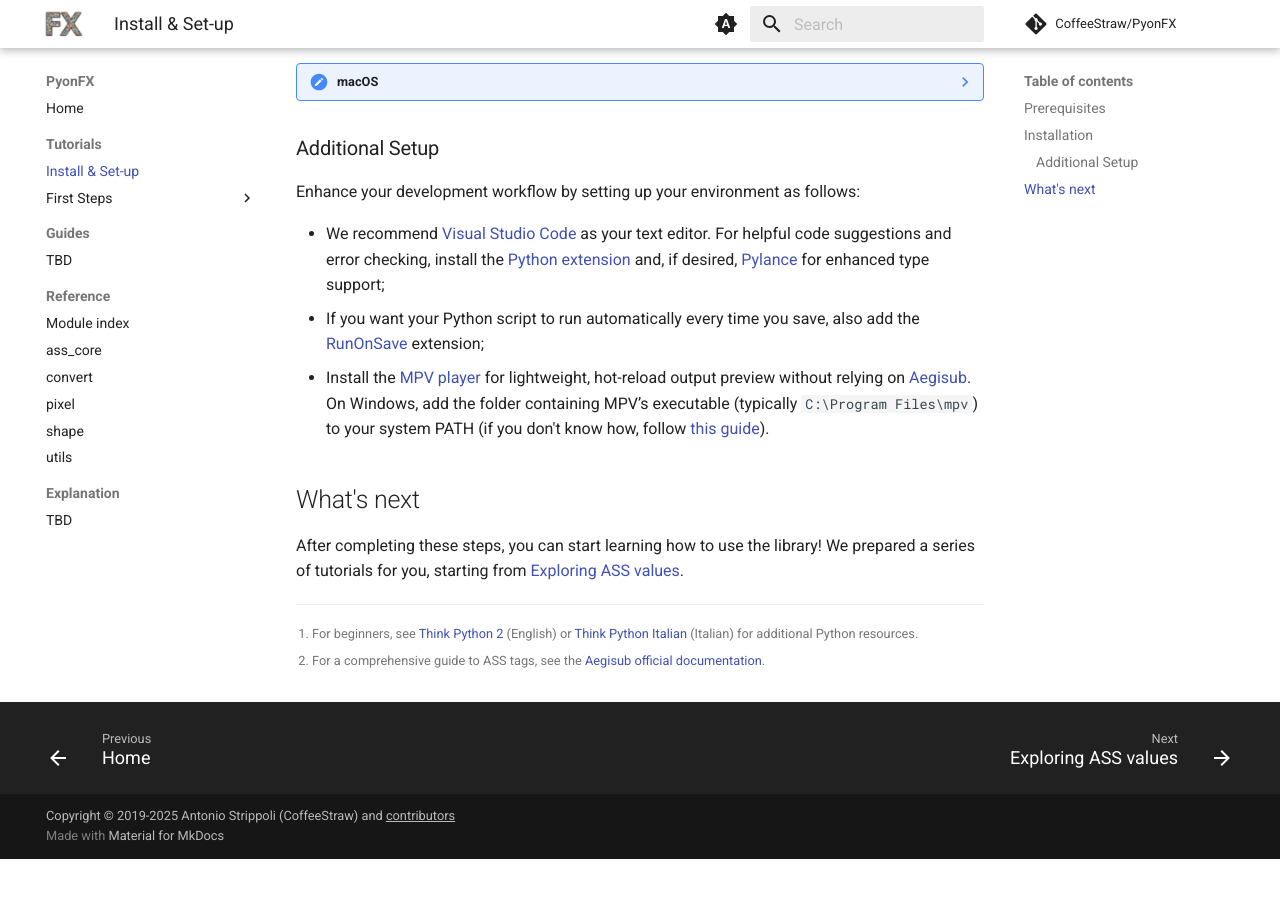
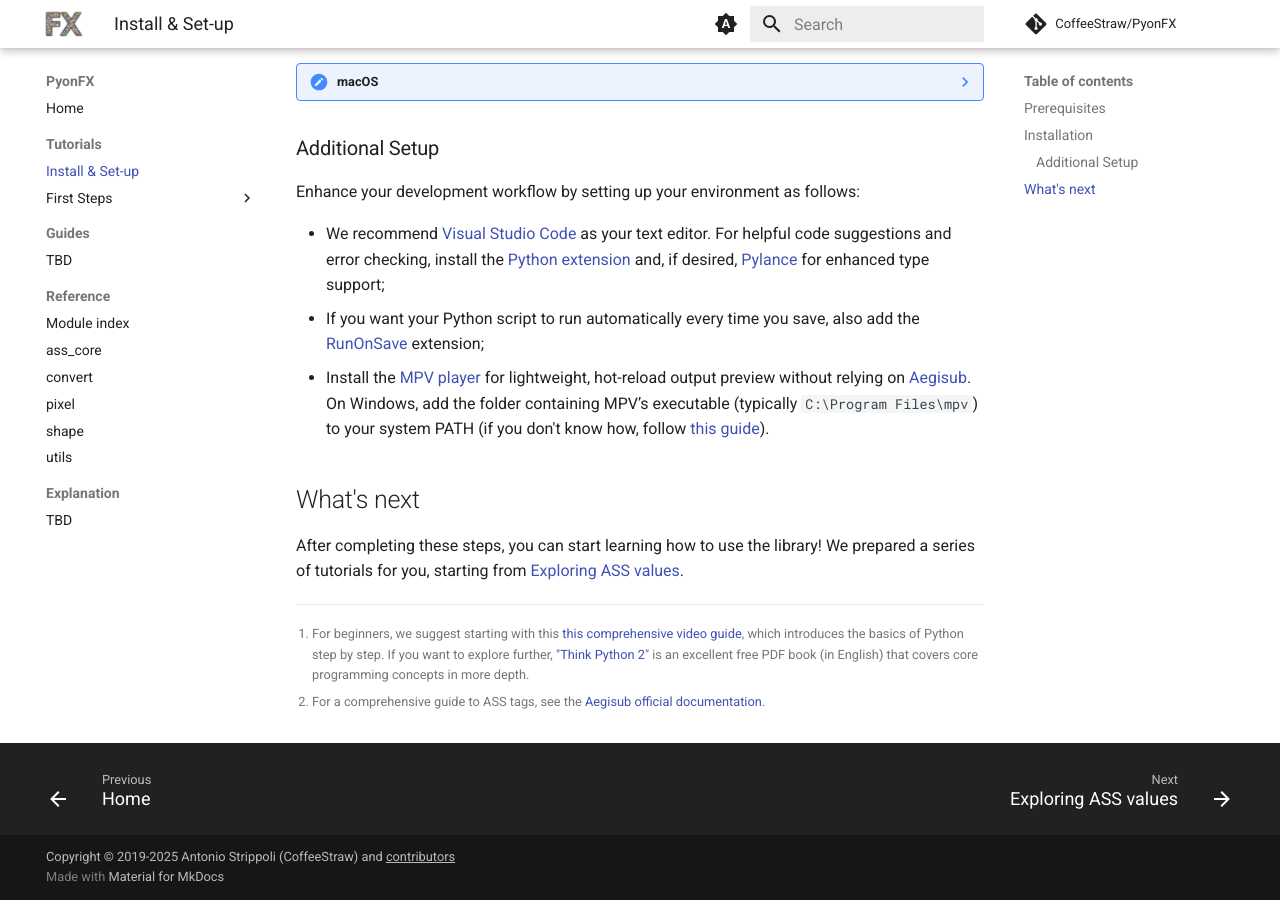
Before and after one commit to CoffeeStraw/PyonFX, an MkDocs documentation site: the page built from docs/tutorials/installing.md, in a window 1280 px wide and 900 px high, scrolled down 506 px. Built offline with MkDocs 1.6.1 and Material for MkDocs 9.7.7, drawn with Linux system fonts in a browser that asks for light colours; comment, search, counter and statistics services are not loaded; before the commit the page ends 1365 px from its top, so only the background shows below that.

Commit message:
Update installing tutorial to reference a good video tutorial for python

```diff
--- a/docs/tutorials/installing.md
+++ b/docs/tutorials/installing.md
@@ -62,6 +62,6 @@ Enhance your development workflow by setting up your environment as follows:
 
 After completing these steps, you can start learning how to use the library! We prepared a series of tutorials for you, starting from [Exploring ASS values](first_steps/01_explore_ass_values.md).
 
-[^py]: For beginners, see [Think Python 2](http://greenteapress.com/thinkpython2/thinkpython2.pdf) (English) or [Think Python Italian](https://github.com/AllenDowney/ThinkPythonItalian/blob/master/thinkpython_italian.pdf) (Italian) for additional Python resources.
+[^py]: For beginners, we suggest starting with this [this comprehensive video guide](https://www.youtube.com/watch?v=b093aqAZiPU), which introduces the basics of Python step by step. If you want to explore further, ["Think Python 2"](http://greenteapress.com/thinkpython2/thinkpython2.pdf) is an excellent free PDF book (in English) that covers core programming concepts in more depth.
 
 [^ass]: For a comprehensive guide to ASS tags, see the [Aegisub official documentation](https://aegisub.org/docs/latest/ass_tags/).
```
